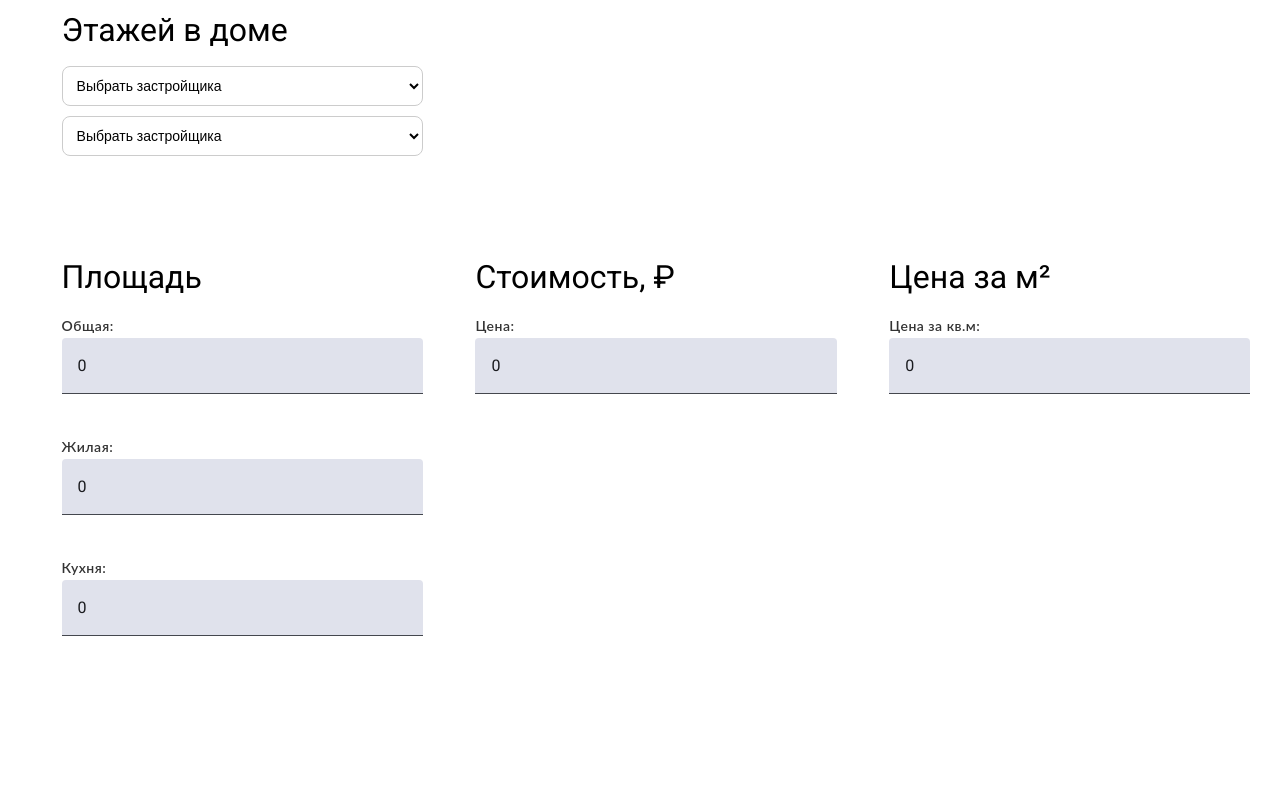
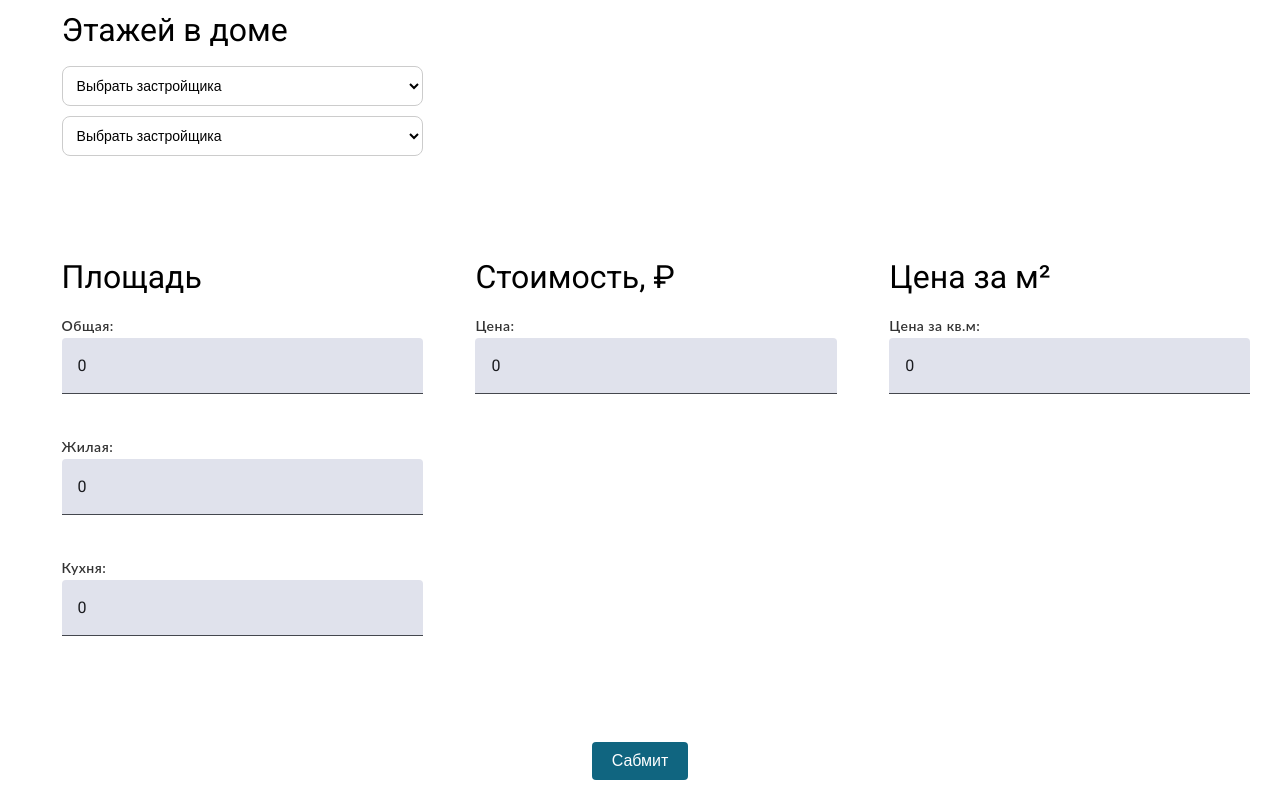
Before and after one commit to Lalamee/WebTest, an Angular app: page / in a window 1280 px wide. Shown: the part 570-1370 px from the top of the page. Before the commit the page ends 1300 px from the top, so only its background shows below. Built offline with nearby package versions, Linux system fonts and the light colour scheme.

Commit message:
Add submit

```diff
--- a/src/app/smart-filter/smart-filter.component.css
+++ b/src/app/smart-filter/smart-filter.component.css
@@ -118,3 +118,23 @@ label {
   font-size: 14px;
   color: #333;
 }
+
+.submit-container {
+  text-align: center;
+  margin: 20px 0;
+}
+
+.submit-btn {
+  padding: 10px 20px;
+  font-size: 16px;
+  border: none;
+  border-radius: 4px;
+  background-color: #106580;
+  color: white;
+  cursor: pointer;
+  transition: background-color 0.3s;
+}
+
+.submit-btn:hover {
+  background-color: #0d4d61;
+}
--- a/src/app/smart-filter/smart-filter.component.html
+++ b/src/app/smart-filter/smart-filter.component.html
@@ -87,4 +87,7 @@
   </div>
 </div>
 
+<div class="submit-container">
+  <button class="submit-btn" (click)="onSubmit()">Сабмит</button>
+</div>
 </body>
--- a/src/app/smart-filter/smart-filter.component.ts
+++ b/src/app/smart-filter/smart-filter.component.ts
@@ -110,4 +110,18 @@ export class SmartFilterComponent {
     this.priceFilter = 0;
     this.pricePerM2Filter = 0;
   }
+
+  onSubmit(): void {
+    let message: string;
+    if (this.selectedFilters.length === 0) {
+      message = 'Нет выбранных фильтров.';
+    } else {
+      const filtersText = this.selectedFilters.map(f => f.label).join(', ');
+      message = 'Выбранные фильтры: ' + filtersText;
+    }
+    // Вывод в консоль
+    console.log(message);
+    // Вывод в виде сообщения (alert)
+    alert(message);
+  }
 }
```
